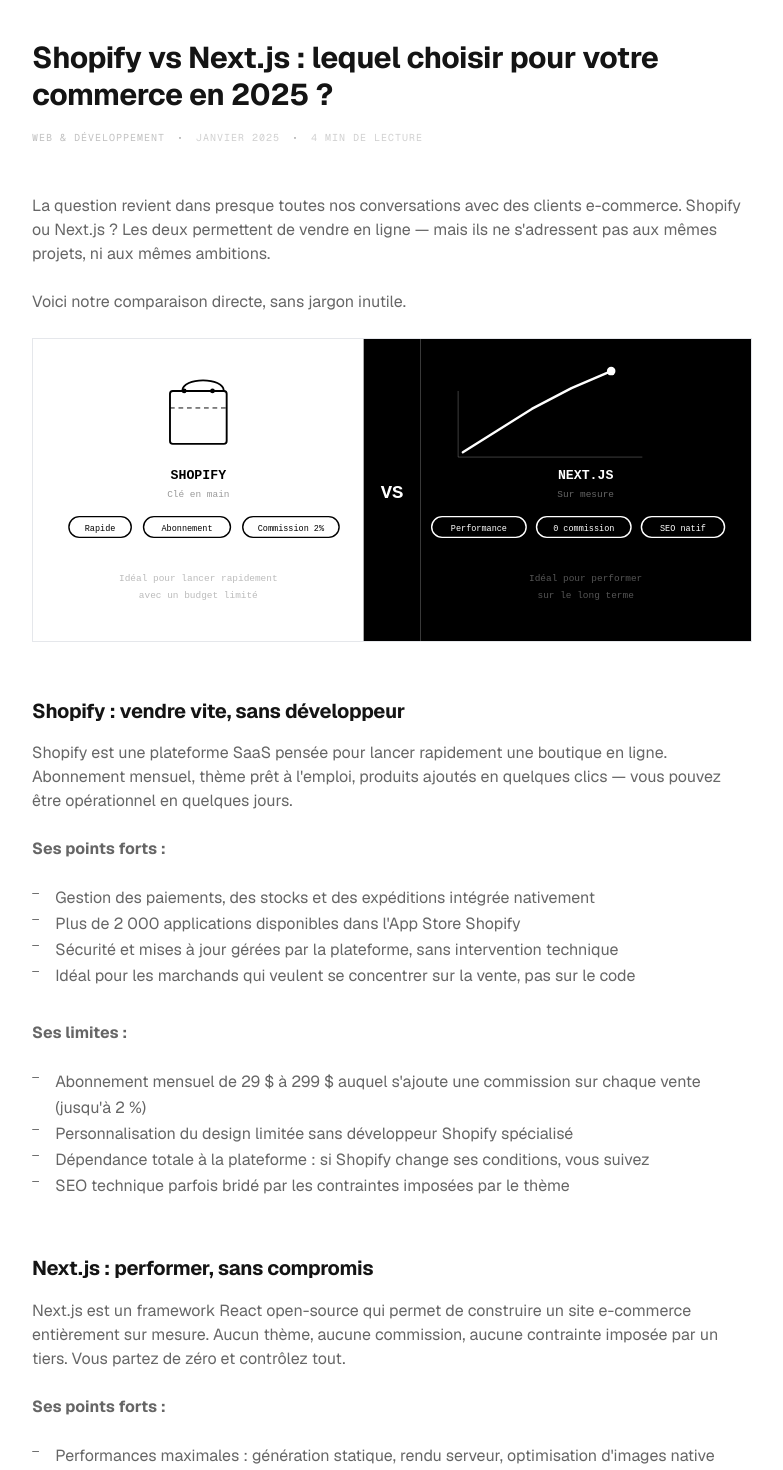
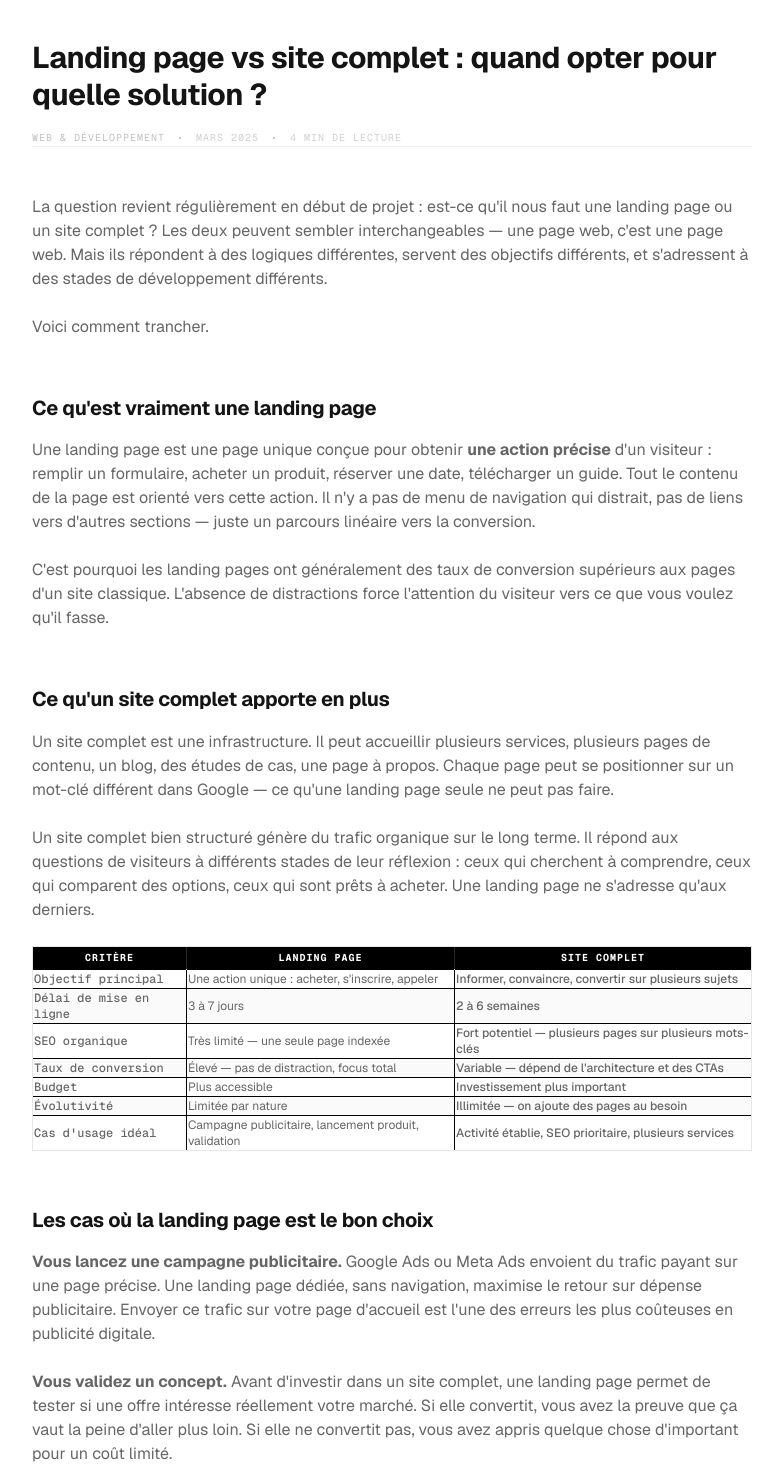
Before and after one commit to loanrmb/torquemade-v2, a Next.js app: page /blog/landing-page-vs-site-complet in a window 1280 px wide. Shown: the part 220-1690 px from the top of the page, without its empty margins (248-1031 px from the left). Built offline with nearby package versions, Linux system fonts and the light colour scheme.

Commit message:
Update page.mdx

```diff
--- a/app/blog/(articles)/landing-page-vs-site-complet/page.mdx
+++ b/app/blog/(articles)/landing-page-vs-site-complet/page.mdx
@@ -1,202 +1,94 @@
 export const metadata = {
-  title: 'Shopify vs Next.js : lequel choisir pour votre commerce en 2025 ?',
-  description: 'Shopify ou Next.js pour votre e-commerce ? Nous comparons les deux solutions pour vous aider à faire le bon choix selon votre projet et vos ambitions.',
+  title: 'Landing page vs site complet : quand opter pour quelle solution ?',
+  description: 'Une landing page ou un site complet ? La réponse dépend de votre objectif, de votre stade de développement et de ce que votre visiteur doit faire.',
 }
 
-export function IllustrationComparaison() {
+export function TableComparaison() {
+  const rows = [
+    { critere: 'Objectif principal', landing: 'Une action unique : acheter, s\'inscrire, appeler', complet: 'Informer, convaincre, convertir sur plusieurs sujets' },
+    { critere: 'Délai de mise en ligne', landing: '3 à 7 jours', complet: '2 à 6 semaines' },
+    { critere: 'SEO organique', landing: 'Très limité — une seule page indexée', complet: 'Fort potentiel — plusieurs pages sur plusieurs mots-clés' },
+    { critere: 'Taux de conversion', landing: 'Élevé — pas de distraction, focus total', complet: 'Variable — dépend de l\'architecture et des CTAs' },
+    { critere: 'Budget', landing: 'Plus accessible', complet: 'Investissement plus important' },
+    { critere: 'Évolutivité', landing: 'Limitée par nature', complet: 'Illimitée — on ajoute des pages au besoin' },
+    { critere: 'Cas d\'usage idéal', landing: 'Campagne publicitaire, lancement produit, validation', complet: 'Activité établie, SEO prioritaire, plusieurs services' },
+  ]
   return (
-    <div className="my-12 overflow-hidden border border-black">
-      <svg viewBox="0 0 760 320" xmlns="http://www.w3.org/2000/svg" className="block w-full">
-
-        {/* === SHOPIFY — panneau gauche === */}
-        <rect x="0" y="0" width="350" height="320" fill="white"/>
-
-        {/* Icône sac de shopping */}
-        <rect x="145" y="55" width="60" height="56" rx="3" fill="none" stroke="black" strokeWidth="2"/>
-        <path d="M158 55 C158 40 202 40 202 55" fill="none" stroke="black" strokeWidth="2"/>
-        <line x1="145" y1="73" x2="205" y2="73" stroke="black" strokeWidth="1" strokeDasharray="5,4"/>
-        <circle cx="160" cy="55" r="2.5" fill="black"/>
-        <circle cx="190" cy="55" r="2.5" fill="black"/>
-
-        {/* Label */}
-        <text x="175" y="148" textAnchor="middle" fontFamily="'Courier New', monospace" fontSize="14" fontWeight="bold" fill="black">SHOPIFY</text>
-        <text x="175" y="167" textAnchor="middle" fontFamily="'Courier New', monospace" fontSize="10" fill="#999">Clé en main</text>
-
-        {/* Tags */}
-        <rect x="38" y="188" width="66" height="22" rx="11" fill="none" stroke="black" strokeWidth="1.5"/>
-        <text x="71" y="203" textAnchor="middle" fontFamily="'Courier New', monospace" fontSize="9" fill="black">Rapide</text>
-
-        <rect x="117" y="188" width="92" height="22" rx="11" fill="none" stroke="black" strokeWidth="1.5"/>
-        <text x="163" y="203" textAnchor="middle" fontFamily="'Courier New', monospace" fontSize="9" fill="black">Abonnement</text>
-
-        <rect x="222" y="188" width="102" height="22" rx="11" fill="none" stroke="black" strokeWidth="1.5"/>
-        <text x="273" y="203" textAnchor="middle" fontFamily="'Courier New', monospace" fontSize="9" fill="black">Commission 2%</text>
-
-        {/* Note bas */}
-        <text x="175" y="256" textAnchor="middle" fontFamily="'Courier New', monospace" fontSize="10" fill="#bbb">Idéal pour lancer rapidement</text>
-        <text x="175" y="274" textAnchor="middle" fontFamily="'Courier New', monospace" fontSize="10" fill="#bbb">avec un budget limité</text>
-
-        {/* === VS — séparateur central === */}
-        <rect x="350" y="0" width="60" height="320" fill="black"/>
-        <text x="380" y="168" textAnchor="middle" fontFamily="'Courier New', monospace" fontSize="20" fontWeight="bold" fill="white">VS</text>
-
-        {/* === NEXT.JS — panneau droit === */}
-        <rect x="410" y="0" width="350" height="320" fill="black"/>
-
-        {/* Graphique performance */}
-        <line x1="450" y1="55" x2="450" y2="125" stroke="white" strokeWidth="1" opacity="0.25"/>
-        <line x1="450" y1="125" x2="645" y2="125" stroke="white" strokeWidth="1" opacity="0.25"/>
-        <polyline points="455,120 490,98 528,74 570,52 612,34" fill="none" stroke="white" strokeWidth="2.5" strokeLinecap="round" strokeLinejoin="round"/>
-        <circle cx="612" cy="34" r="4.5" fill="white"/>
-
-        {/* Label */}
-        <text x="585" y="148" textAnchor="middle" fontFamily="'Courier New', monospace" fontSize="14" fontWeight="bold" fill="white">NEXT.JS</text>
-        <text x="585" y="167" textAnchor="middle" fontFamily="'Courier New', monospace" fontSize="10" fill="#666">Sur mesure</text>
-
-        {/* Tags blancs */}
-        <rect x="422" y="188" width="100" height="22" rx="11" fill="none" stroke="white" strokeWidth="1.5"/>
-        <text x="472" y="203" textAnchor="middle" fontFamily="'Courier New', monospace" fontSize="9" fill="white">Performance</text>
-
-        <rect x="533" y="188" width="100" height="22" rx="11" fill="none" stroke="white" strokeWidth="1.5"/>
-        <text x="583" y="203" textAnchor="middle" fontFamily="'Courier New', monospace" fontSize="9" fill="white">0 commission</text>
-
-        <rect x="644" y="188" width="88" height="22" rx="11" fill="none" stroke="white" strokeWidth="1.5"/>
-        <text x="688" y="203" textAnchor="middle" fontFamily="'Courier New', monospace" fontSize="9" fill="white">SEO natif</text>
-
-        {/* Note bas */}
-        <text x="585" y="256" textAnchor="middle" fontFamily="'Courier New', monospace" fontSize="10" fill="#555">Idéal pour performer</text>
-        <text x="585" y="274" textAnchor="middle" fontFamily="'Courier New', monospace" fontSize="10" fill="#555">sur le long terme</text>
-
-      </svg>
+    <div className="my-12 overflow-x-auto border border-black">
+      <table className="w-full border-collapse text-sm">
+        <thead>
+          <tr className="bg-black text-white">
+            <th className="p-3 text-left font-mono text-[10px] uppercase tracking-widest">Critère</th>
+            <th className="p-3 text-left font-mono text-[10px] uppercase tracking-widest" style={{borderLeft:'1px solid rgba(255,255,255,0.15)'}}>Landing page</th>
+            <th className="p-3 text-left font-mono text-[10px] uppercase tracking-widest" style={{borderLeft:'1px solid rgba(255,255,255,0.15)'}}>Site complet</th>
+          </tr>
+        </thead>
+        <tbody>
+          {rows.map((row, i) => (
+            <tr key={i} style={{borderTop:'1px solid black', background: i % 2 === 1 ? '#fafafa' : 'white'}}>
+              <td className="p-3 font-mono text-xs font-medium">{row.critere}</td>
+              <td className="p-3 text-xs" style={{borderLeft:'1px solid black'}}>{row.landing}</td>
+              <td className="p-3 text-xs font-medium" style={{borderLeft:'1px solid black'}}>{row.complet}</td>
+            </tr>
+          ))}
+        </tbody>
+      </table>
     </div>
   )
 }
 
-export function IllustrationDecision() {
-  return (
-    <div className="my-12 overflow-hidden border border-black">
-      <svg viewBox="0 0 760 268" xmlns="http://www.w3.org/2000/svg" className="block w-full">
+# Landing page vs site complet : quand opter pour quelle solution ?
 
-        {/* Header */}
-        <rect x="0" y="0" width="760" height="46" fill="black"/>
-        <text x="380" y="28" textAnchor="middle" fontFamily="'Courier New', monospace" fontSize="11" fill="white" letterSpacing="4">QUEL PROFIL ÊTES-VOUS ?</text>
-
-        {/* Panneau gauche — Shopify */}
-        <rect x="0" y="46" width="374" height="222" fill="white"/>
-
-        <text x="52" y="90" fontFamily="'Courier New', monospace" fontSize="11" fontWeight="bold" fill="black" letterSpacing="2">SHOPIFY</text>
-
-        <rect x="52" y="105" width="12" height="12" rx="2" fill="black"/>
-        <text x="75" y="116" fontFamily="'Courier New', monospace" fontSize="10.5" fill="#333">Budget serré ou projet de test</text>
-
-        <rect x="52" y="128" width="12" height="12" rx="2" fill="black"/>
-        <text x="75" y="139" fontFamily="'Courier New', monospace" fontSize="10.5" fill="#333">Lancement en quelques jours</text>
-
-        <rect x="52" y="151" width="12" height="12" rx="2" fill="black"/>
-        <text x="75" y="162" fontFamily="'Courier New', monospace" fontSize="10.5" fill="#333">Produits standards, catalogue simple</text>
-
-        <rect x="52" y="174" width="12" height="12" rx="2" fill="black"/>
-        <text x="75" y="185" fontFamily="'Courier New', monospace" fontSize="10.5" fill="#333">Pas de développeur dans l&apos;équipe</text>
-
-        <rect x="52" y="216" width="164" height="32" rx="16" fill="black"/>
-        <text x="134" y="236" textAnchor="middle" fontFamily="'Courier New', monospace" fontSize="10.5" fill="white">→ Choisissez Shopify</text>
-
-        {/* Séparateur */}
-        <line x1="375" y1="46" x2="375" y2="268" stroke="black" strokeWidth="2"/>
-
-        {/* Panneau droit — Next.js */}
-        <rect x="386" y="46" width="374" height="222" fill="black"/>
-
-        <text x="436" y="90" fontFamily="'Courier New', monospace" fontSize="11" fontWeight="bold" fill="white" letterSpacing="2">NEXT.JS</text>
-
-        <rect x="432" y="105" width="12" height="12" rx="2" fill="white"/>
-        <text x="455" y="116" fontFamily="'Courier New', monospace" fontSize="10.5" fill="#ccc">Design sur mesure, identité forte</text>
-
-        <rect x="432" y="128" width="12" height="12" rx="2" fill="white"/>
-        <text x="455" y="139" fontFamily="'Courier New', monospace" fontSize="10.5" fill="#ccc">SEO prioritaire, vision long terme</text>
-
-        <rect x="432" y="151" width="12" height="12" rx="2" fill="white"/>
-        <text x="455" y="162" fontFamily="'Courier New', monospace" fontSize="10.5" fill="#ccc">Modèle de vente spécifique</text>
-
-        <rect x="432" y="174" width="12" height="12" rx="2" fill="white"/>
-        <text x="455" y="185" fontFamily="'Courier New', monospace" fontSize="10.5" fill="#ccc">Volume de ventes {'>'}  5 000 €/mois</text>
-
-        <rect x="432" y="216" width="164" height="32" rx="16" fill="white"/>
-        <text x="514" y="236" textAnchor="middle" fontFamily="'Courier New', monospace" fontSize="10.5" fill="black">→ Choisissez Next.js</text>
-
-      </svg>
-    </div>
-  )
-}
-
-# Shopify vs Next.js : lequel choisir pour votre commerce en 2025 ?
-
-<div className="mb-12 flex flex-wrap items-center gap-3 border-b border-black pb-8 font-mono text-[10px] uppercase tracking-widest">
-  <span className="opacity-40">Web & Développement</span>
+<div className="mb-12 flex flex-wrap items-center gap-3 pb-8 font-mono text-[10px] uppercase tracking-widest" style={{borderBottom:'1px solid hsl(var(--border-subtle))'}}>
+  <span className="opacity-40">Web &amp; Développement</span>
   <span className="opacity-20">·</span>
-  <span className="opacity-30">Janvier 2025</span>
+  <span className="opacity-30">Mars 2025</span>
   <span className="opacity-20">·</span>
   <span className="opacity-30">4 min de lecture</span>
 </div>
 
-La question revient dans presque toutes nos conversations avec des clients e-commerce. Shopify ou Next.js ? Les deux permettent de vendre en ligne — mais ils ne s'adressent pas aux mêmes projets, ni aux mêmes ambitions.
+La question revient régulièrement en début de projet : est-ce qu&apos;il nous faut une landing page ou un site complet ? Les deux peuvent sembler interchangeables — une page web, c&apos;est une page web. Mais ils répondent à des logiques différentes, servent des objectifs différents, et s&apos;adressent à des stades de développement différents.
 
-Voici notre comparaison directe, sans jargon inutile.
+Voici comment trancher.
 
-<IllustrationComparaison />
+## Ce qu&apos;est vraiment une landing page
 
-## Shopify : vendre vite, sans développeur
+Une landing page est une page unique conçue pour obtenir **une action précise** d&apos;un visiteur : remplir un formulaire, acheter un produit, réserver une date, télécharger un guide. Tout le contenu de la page est orienté vers cette action. Il n&apos;y a pas de menu de navigation qui distrait, pas de liens vers d&apos;autres sections — juste un parcours linéaire vers la conversion.
 
-Shopify est une plateforme SaaS pensée pour lancer rapidement une boutique en ligne. Abonnement mensuel, thème prêt à l'emploi, produits ajoutés en quelques clics — vous pouvez être opérationnel en quelques jours.
+C&apos;est pourquoi les landing pages ont généralement des taux de conversion supérieurs aux pages d&apos;un site classique. L&apos;absence de distractions force l&apos;attention du visiteur vers ce que vous voulez qu&apos;il fasse.
 
-**Ses points forts :**
+## Ce qu&apos;un site complet apporte en plus
 
-- Gestion des paiements, des stocks et des expéditions intégrée nativement
-- Plus de 2 000 applications disponibles dans l'App Store Shopify
-- Sécurité et mises à jour gérées par la plateforme, sans intervention technique
-- Idéal pour les marchands qui veulent se concentrer sur la vente, pas sur le code
+Un site complet est une infrastructure. Il peut accueillir plusieurs services, plusieurs pages de contenu, un blog, des études de cas, une page à propos. Chaque page peut se positionner sur un mot-clé différent dans Google — ce qu&apos;une landing page seule ne peut pas faire.
 
-**Ses limites :**
+Un site complet bien structuré génère du trafic organique sur le long terme. Il répond aux questions de visiteurs à différents stades de leur réflexion : ceux qui cherchent à comprendre, ceux qui comparent des options, ceux qui sont prêts à acheter. Une landing page ne s&apos;adresse qu&apos;aux derniers.
 
-- Abonnement mensuel de 29 $ à 299 $ auquel s'ajoute une commission sur chaque vente (jusqu'à 2 %)
-- Personnalisation du design limitée sans développeur Shopify spécialisé
-- Dépendance totale à la plateforme : si Shopify change ses conditions, vous suivez
-- SEO technique parfois bridé par les contraintes imposées par le thème
+<TableComparaison />
 
-## Next.js : performer, sans compromis
+## Les cas où la landing page est le bon choix
 
-Next.js est un framework React open-source qui permet de construire un site e-commerce entièrement sur mesure. Aucun thème, aucune commission, aucune contrainte imposée par un tiers. Vous partez de zéro et contrôlez tout.
+**Vous lancez une campagne publicitaire.** Google Ads ou Meta Ads envoient du trafic payant sur une page précise. Une landing page dédiée, sans navigation, maximise le retour sur dépense publicitaire. Envoyer ce trafic sur votre page d&apos;accueil est l&apos;une des erreurs les plus coûteuses en publicité digitale.
 
-**Ses points forts :**
+**Vous validez un concept.** Avant d&apos;investir dans un site complet, une landing page permet de tester si une offre intéresse réellement votre marché. Si elle convertit, vous avez la preuve que ça vaut la peine d&apos;aller plus loin. Si elle ne convertit pas, vous avez appris quelque chose d&apos;important pour un coût limité.
 
-- Performances maximales : génération statique, rendu serveur, optimisation d'images native
-- SEO technique irréprochable dès la conception — structure HTML propre, Core Web Vitals, métadonnées maîtrisées
-- Design pixel-perfect, adapté exactement à votre identité visuelle
-- Zéro commission sur les ventes : vous intégrez Stripe directement, sans intermédiaire
-- Évolutif et stable : de 10 à 100 000 visiteurs sans changer de plateforme
+**Vous lancez un produit spécifique.** Un événement, une formation, une offre saisonnière — une landing page dédiée est plus efficace qu&apos;une page enterrée dans un site existant.
 
-**Ses limites :**
+## Les cas où le site complet s&apos;impose
 
-- Nécessite un développeur pour la création initiale et la maintenance
-- Délai de mise en ligne plus long — plusieurs semaines, pas quelques jours
-- Stocks, paiements et logistique doivent être connectés via API
+**Vous voulez du trafic organique.** Le SEO repose sur la multiplication des pages indexées. Un site avec vingt pages bien optimisées peut se positionner sur vingt requêtes différentes. Une landing page unique, non.
 
-<IllustrationDecision />
+**Vous avez plusieurs services ou offres.** Si vous proposez plusieurs prestations à des audiences différentes, un site complet permet de parler à chacune d&apos;elles de façon adaptée.
 
-## Le calcul que personne ne fait
+**Vous construisez une image de marque.** La crédibilité d&apos;une entreprise établie se construit dans la durée — avec une page à propos, des réalisations, des témoignages, un blog. Une landing page seule ne peut pas porter tout cela.
 
-Sur 10 000 € de ventes mensuelles, la commission Shopify représente entre 50 € et 200 € par mois. Sur trois ans, c'est potentiellement le coût d'un site Next.js sur mesure — développé une fois, sans commission à perpétuité.
+## L&apos;approche hybride : commencer par une landing, évoluer vers un site
 
-C'est la raison pour laquelle la grande majorité de nos clients e-commerce choisissent Next.js après notre première conversation. Non pas parce que c'est plus technique, mais parce que c'est plus rentable à moyen terme.
+C&apos;est souvent la trajectoire la plus sensée pour une activité en démarrage. On commence par une landing page qui valide l&apos;offre et génère les premiers clients via la publicité. Une fois l&apos;activité stabilisée, on investit dans un site complet qui prend le relais sur le SEO.
 
-**Si votre volume dépasse les 5 000 € de ventes mensuelles, le calcul penche clairement vers Next.js.**
+Les deux ne sont pas en opposition — ils sont séquentiels.
 
-## Notre position
-
-Nous développons les deux solutions selon les besoins du projet. Pour un artisan qui veut tester sa première boutique avec 30 références, Shopify est souvent la réponse pragmatique. Pour un commerce établi qui veut dominer son marché local sur Google et maximiser ses marges, Next.js s'impose presque systématiquement.
-
-Dans les deux cas, l'objectif reste le même : un site qui vous amène des clients, pas un site vitrine qui dort.
+Chez Torquemade, nous avons accompagné des clients dans ces deux phases. Le timing entre les deux dépend d&apos;un seul facteur : est-ce que vous avez encore besoin de valider, ou est-ce que vous cherchez à scaler ?
 
 ---
 
-*Vous hésitez entre les deux pour votre projet ? [Contactez-nous](/contact) — nous vous donnons une recommandation claire en 30 minutes.*
+*Vous ne savez pas ce dont vous avez besoin pour votre projet ? [Contactez-nous](/contact) — nous vous donnons une recommandation claire en 30 minutes.*
```
